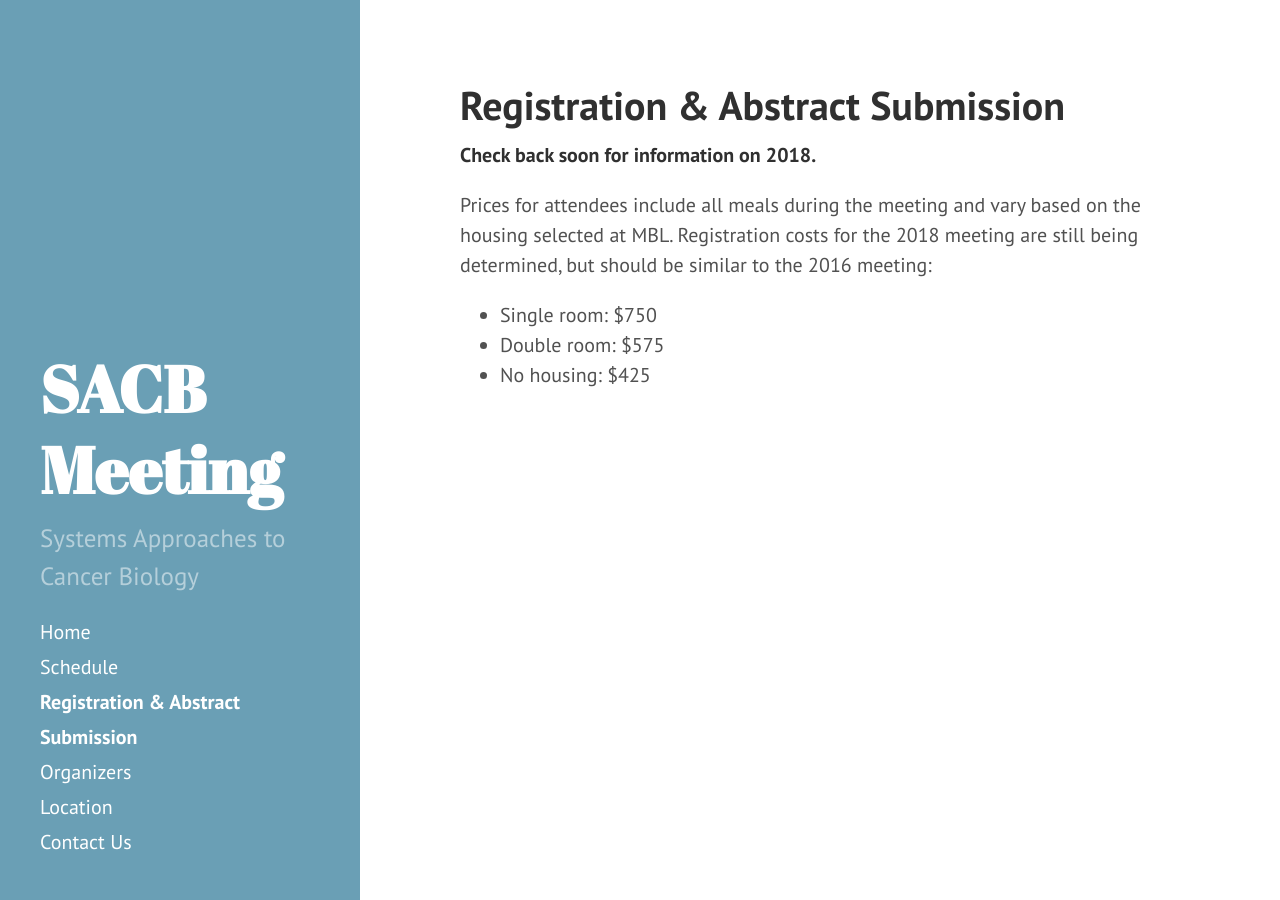
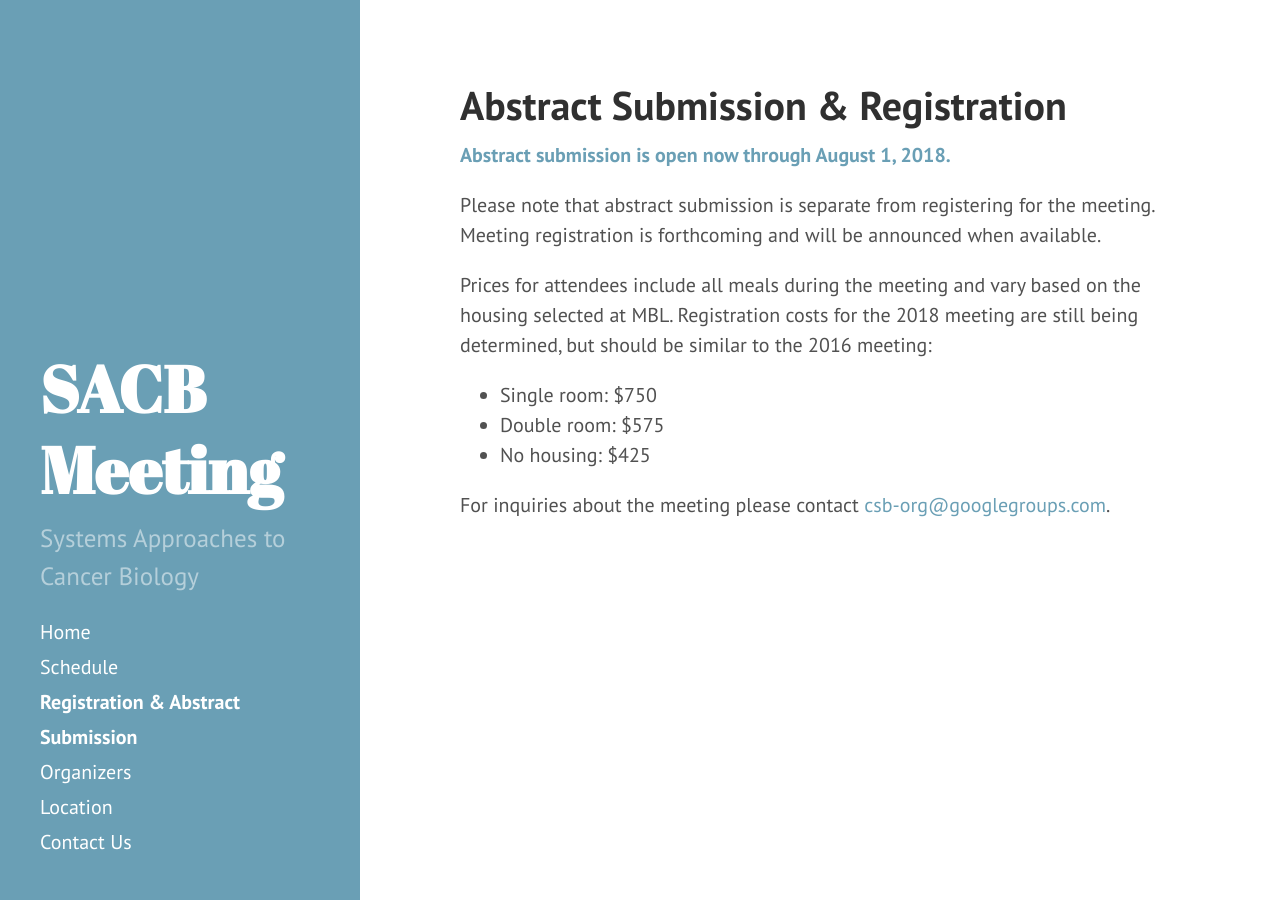
Before and after one commit to AECCSB/sacb-meeting, a Jekyll site: the page built from registration-abstract-submission.md, in a window 1280 px wide. Built offline with Jekyll 4.4.1, drawn with Linux system fonts in a browser that asks for light colours.

Commit message:
Update registration-abstract-submission.md

```diff
--- a/registration-abstract-submission.md
+++ b/registration-abstract-submission.md
@@ -1,9 +1,11 @@
 ---
-title: Registration & Abstract Submission
+title: Abstract Submission & Registration
 layout: page
 ---
 
-**Check back soon for information on 2018.**
+**[Abstract submission is open now through August 1, 2018.](https://redcap.sagebase.org/redcap/surveys/?s=T9YL4X44KF)**
+
+Please note that abstract submission is separate from registering for the meeting. Meeting registration is forthcoming and will be announced when available.
 
 Prices for attendees include all meals during the meeting and vary based on the housing selected at MBL. Registration costs for the 2018 meeting are still being determined, but should be similar to the 2016 meeting:
 
@@ -11,16 +13,4 @@ Prices for attendees include all meals during the meeting and vary based on the
 -   Double room: $575
 -   No housing: $425
 
-<!-- Abstract decisions have been sent out. If you did not receive a decision please contact the organizers at a <csb-org@googlegroups.com>.
-
-Please note that abstract submission is separate from registration for the meeting. On-campus housing is limited, so we encourage you to register for the meeting as soon as possible. Registration can be canceled and refunded up to the registration deadline (March 4).
-
-[Register for the meeting](https://ws3.mbl.edu/iebms/reg/reg_p1_form.aspx?oc=10&ct=STDCONF&eventid=9086)
-
-Prices for attendees include all meals during the meeting and vary based on the housing selected at MBL:
-
--   Single room: $750
--   Double room: $575
--   No housing: $425
-
-For assistance with the online registration or abstract submission process, please contact the MBL Conference Office at <conferences@mbl.edu>, (508) 289-7214. For other inquiries about the meeting please contact <csb-org@googlegroups.com>. -->
+For inquiries about the meeting please contact <csb-org@googlegroups.com>.
```
